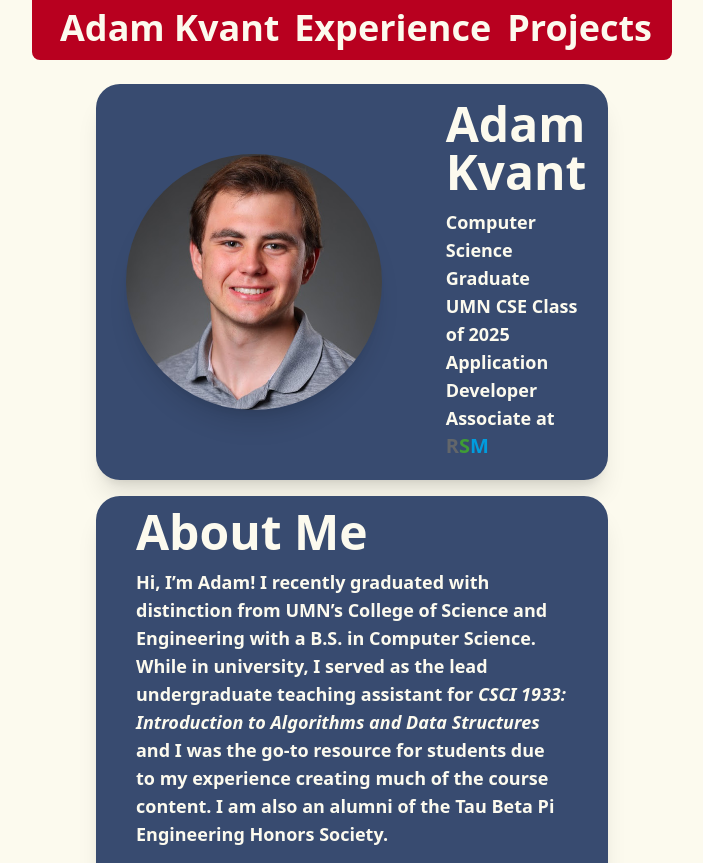
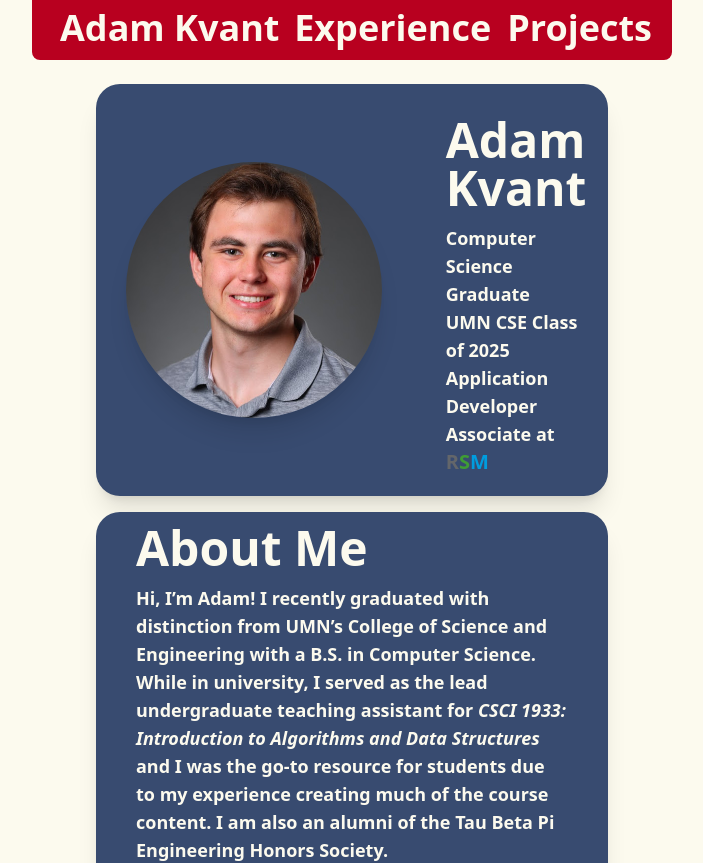
Before and after one commit to AdamKvant/AdamKvantSite, a SvelteKit app: page / in a window 1280 px wide. Shown: the top 863 px of the page, without its empty margins (288-991 px from the left). Built offline with nearby package versions, Linux system fonts and the light colour scheme.

Commit message:
fixed headshot formatting on mid-size screens

```diff
--- a/src/app.css
+++ b/src/app.css
@@ -35,7 +35,7 @@
 }
 
 .Name {
-    @apply font-bold text-5xl text-[#FCFAEE] mt-3 md:-mt-1 xl:pl-16 px-8
+    @apply font-bold text-5xl text-[#FCFAEE] mt-3  xl:pl-16 px-8
 }
 
 .IntroDesc{
```
